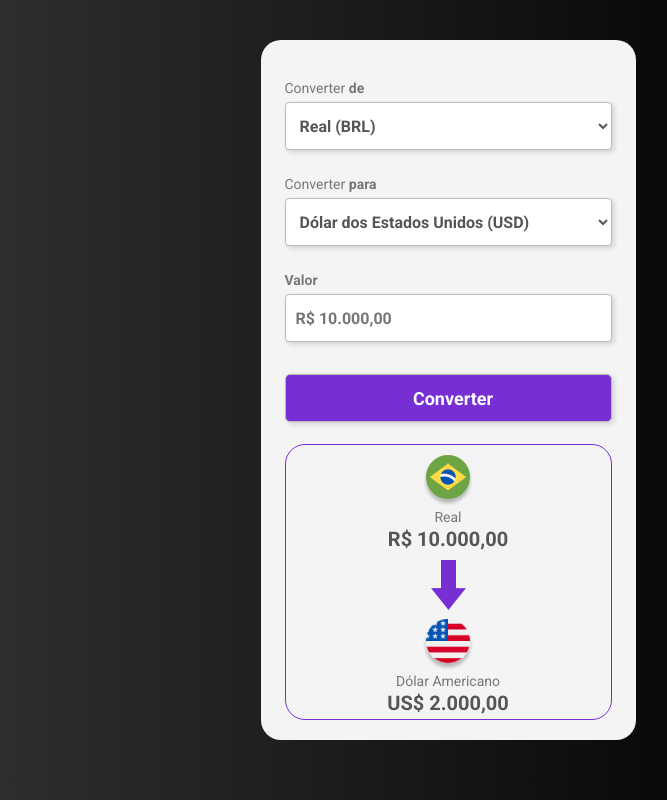
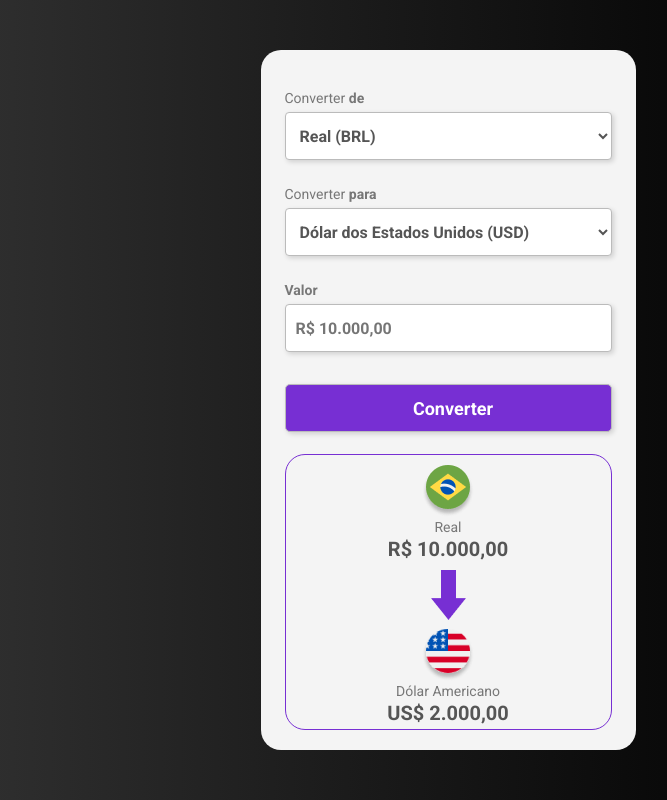
Before and after one commit to LuannLopes/convert-money, a plain HTML site: page index.html in a window 1280 px wide. Shown: the whole page, without its empty margins (192-859 px from the left). Drawn offline with Linux system fonts and the light colour scheme.

Commit message:
style: implementing flex display of the application body

```diff
--- a/style.css
+++ b/style.css
@@ -8,6 +8,10 @@
 }
 
 body {
+  display: flex;
+  justify-content: center;
+  align-items: center;
+  height: 100vh;
   background: linear-gradient(90deg, #383838 0%, #000000 81.25%);
 }
 
@@ -15,7 +19,6 @@ body {
   width: 375px;
   border-radius: 20px;
   background: #F4F4F4;
-  margin: 40px auto;
 }
 
 .container-main {
```
